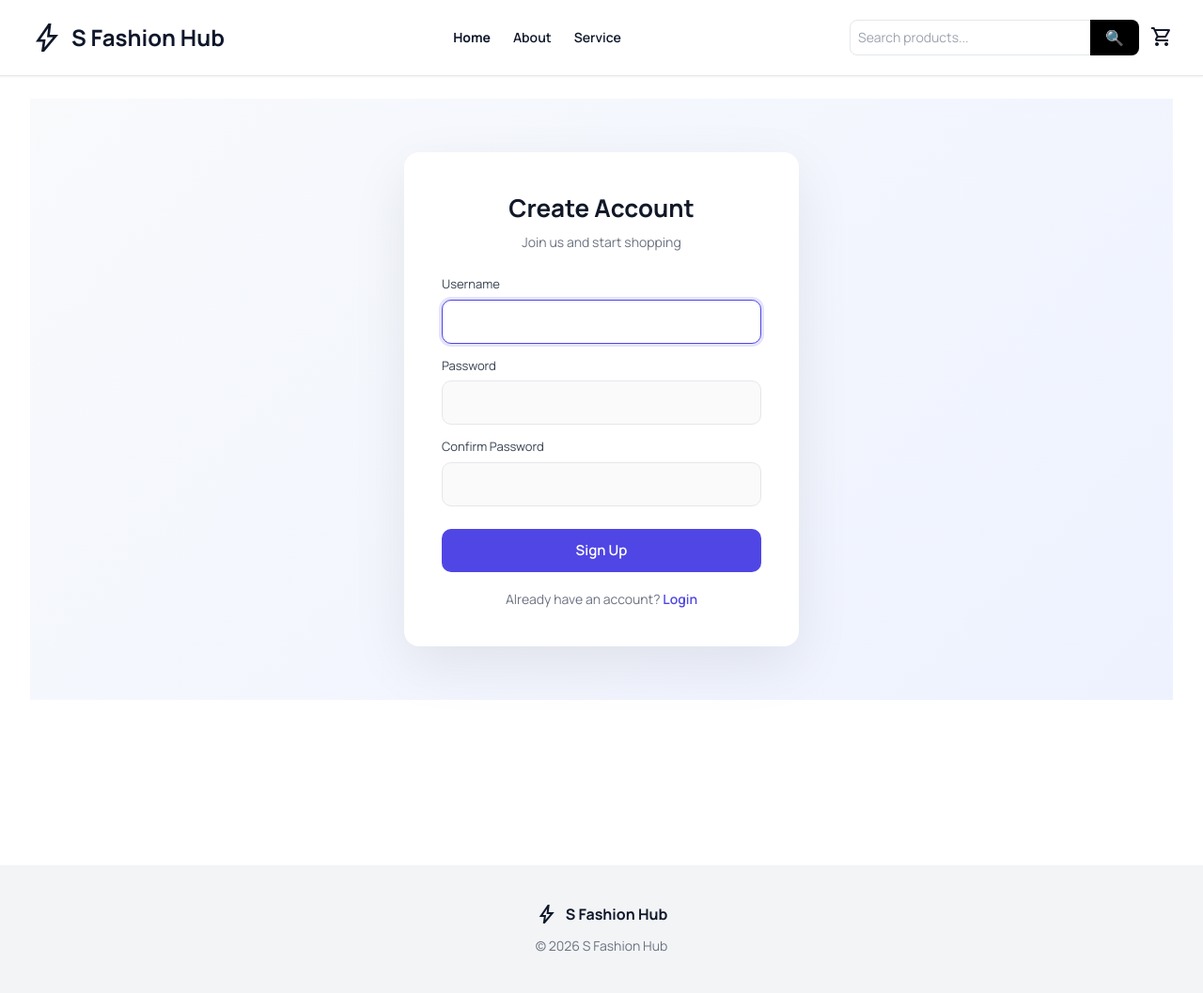
After one commit to SUFIYAN9009/Ecommerce-Shop1, a Django app: page /signup/ in a window 1280 px wide. The commit adds this page. Shown: the whole page at 94% size. Run offline with Django 4.2, Linux system fonts and the light colour scheme; some libraries are stand-ins or nearby versions.

Commit message:
updated project features

```diff
--- a/web/Templates/header_footer.html
+++ b/web/Templates/header_footer.html
@@ -88,7 +88,7 @@ body {
 
       </form>
 
-      <a href="{% url 'product' %}" class="relative hover:scale-110 transition">
+      <a href="{% url 'dashboard' %}" class="relative hover:scale-110 transition">
 
         <span class="material-symbols-outlined text-xl sm:text-2xl">
           shopping_cart
--- a/web/Templates/home.html
+++ b/web/Templates/home.html
@@ -150,11 +150,11 @@ function updateSingleIcon(productId, buttonElement) {
 
   if (wishlist.includes(productId)) {
     icon.textContent = "favorite";
-    icon.style.color = "#ef4444";                    // Red
-    icon.style.fontVariationSettings = "'FILL' 1";   // Filled heart
+    icon.style.color = "#ef4444";
+    icon.style.fontVariationSettings = "'FILL' 1";
   } else {
     icon.textContent = "favorite";
-    icon.style.color = "#6b7280";                    // Gray
+    icon.style.color = "#6b7280";
     icon.style.fontVariationSettings = "'FILL' 0";
   }
 }
--- /dev/null
+++ b/web/Templates/signup.html
@@ -0,0 +1,142 @@
+{% extends 'header_footer.html' %}
+
+{% block base %}
+
+<style>
+    .auth-wrapper {
+        min-height: 80vh;
+        display: flex;
+        align-items: center;
+        justify-content: center;
+        padding: 20px;
+        background: linear-gradient(135deg, #f8fafc, #eef2ff);
+    }
+
+    .auth-card {
+        width: 100%;
+        max-width: 420px;
+        background: #ffffff;
+        padding: 40px;
+        border-radius: 16px;
+        box-shadow: 0 20px 60px rgba(0,0,0,0.08);
+    }
+
+    .auth-title {
+        text-align: center;
+        font-size: 26px;
+        font-weight: 700;
+        color: #111827;
+        margin-bottom: 6px;
+    }
+
+    .auth-subtitle {
+        text-align: center;
+        font-size: 14px;
+        color: #6b7280;
+        margin-bottom: 25px;
+    }
+
+    .field {
+        margin-bottom: 14px;
+    }
+
+    .field label {
+        display: block;
+        font-size: 13px;
+        color: #374151;
+        margin-bottom: 6px;
+    }
+
+    .auth-card input {
+        width: 100%;
+        padding: 12px 14px;
+        border: 1px solid #e5e7eb;
+        border-radius: 10px;
+        font-size: 14px;
+        outline: none;
+        transition: 0.2s;
+        background: #fafafa;
+    }
+
+    .auth-card input:focus {
+        border-color: #4f46e5;
+        background: #fff;
+        box-shadow: 0 0 0 3px rgba(79,70,229,0.15);
+    }
+
+    .auth-btn {
+        width: 100%;
+        padding: 12px;
+        background: #4f46e5;
+        color: white;
+        border: none;
+        border-radius: 10px;
+        font-size: 15px;
+        font-weight: 600;
+        cursor: pointer;
+        transition: 0.3s;
+        margin-top: 10px;
+    }
+
+    .auth-btn:hover {
+        background: #4338ca;
+    }
+
+    .auth-footer {
+        text-align: center;
+        margin-top: 18px;
+        font-size: 14px;
+        color: #6b7280;
+    }
+
+    .auth-footer a {
+        color: #4f46e5;
+        text-decoration: none;
+        font-weight: 600;
+    }
+
+    .auth-footer a:hover {
+        text-decoration: underline;
+    }
+</style>
+
+<div class="auth-wrapper">
+
+    <div class="auth-card">
+
+        <div class="auth-title">Create Account</div>
+        <div class="auth-subtitle">Join us and start shopping</div>
+
+        <form method="post">
+            {% csrf_token %}
+
+            <div class="field">
+                <label>Username</label>
+                {{ form.username }}
+            </div>
+
+            <div class="field">
+                <label>Password</label>
+                {{ form.password1 }}
+            </div>
+
+            <div class="field">
+                <label>Confirm Password</label>
+                {{ form.password2 }}
+            </div>
+
+            <button type="submit" class="auth-btn">
+                Sign Up
+            </button>
+        </form>
+
+        <div class="auth-footer">
+            Already have an account?
+            <a href="{% url 'login' %}">Login</a>
+        </div>
+
+    </div>
+
+</div>
+
+{% endblock base %}
--- a/web/app/views.py
+++ b/web/app/views.py
@@ -1,7 +1,10 @@
 from django.shortcuts import render,redirect,get_object_or_404
 from .models import Order, Product
 from django.db.models import Q, Case, When, IntegerField
-
+from django.contrib.auth.forms import UserCreationForm
+from django.contrib.auth import login
+from .forms import OrderForm
+from django.contrib.auth.decorators import login_required
 
 
 
@@ -48,18 +51,76 @@ def product_list(request):
     })
 
 
+# ORDER (ONLY LOGIN USERS CAN ACCESS)
+@login_required(login_url='login')
+
 def order_list(request, id):
     product = get_object_or_404(Product, id=id)
 
     if request.method == "POST":
-        Order.objects.create(
-            customer_name=request.POST.get('customer_name'),
-            email=request.POST.get('email'),
-            address=request.POST.get('address'),
-            product_name=product,
-            price=product.price,
-            quantity=request.POST.get('quantity')
-        )
-        return redirect('home')
+        form = OrderForm(request.POST)
 
-    return render(request, 'order.html', {'product': product})
+        if form.is_valid():
+            order = form.save(commit=False)
+            order.user = request.user
+            order.product_name = product
+            order.price = product.price
+            order.save()
+
+            return redirect('dashboard')
+    else:
+        form = OrderForm()
+
+    return render(request, 'order.html', {
+        'product': product,
+        'form': form
+    })
+
+
+
+
+
+# SIGNUP
+def signup(request):
+    if request.method == "POST":
+        form = UserCreationForm(request.POST)
+        if form.is_valid():
+            form.save()
+            return redirect('login')   # 👈 send to login page
+    else:
+        form = UserCreationForm()
+
+    return render(request, 'signup.html', {'form': form})
+
+
+
+
+@login_required(login_url='login')
+@login_required(login_url='login')
+def dashboard(request):
+    # ONLY ACTIVE ORDERS (NOT CANCELLED)
+    orders = Order.objects.filter(
+        user=request.user,
+        status="pending"
+    ).order_by('-order_date')
+
+    # TOTAL ONLY FROM ACTIVE ORDERS
+    total_amount = sum(order.price * order.quantity for order in orders)
+
+    order_count = orders.count()
+
+    return render(request, 'dashboard.html', {
+        'orders': orders,
+        'total_amount': total_amount,
+        'order_count': order_count,
+    })
+
+@login_required(login_url='login')
+def cancel_order(request, id):
+    order = get_object_or_404(Order, id=id, user=request.user)
+
+    if order.status != "cancelled":
+        order.status = "cancelled"
+        order.save()
+
+    return redirect('dashboard')
--- a/web/web/settings.py
+++ b/web/web/settings.py
@@ -127,3 +127,5 @@ MEDIA_ROOT = BASE_DIR / 'media'
 # https://docs.djangoproject.com/en/4.2/ref/settings/#default-auto-field
 
 DEFAULT_AUTO_FIELD = 'django.db.models.BigAutoField'
+LOGIN_REDIRECT_URL = '/'
+LOGIN_URL = '/login/'
--- a/web/web/urls.py
+++ b/web/web/urls.py
@@ -16,6 +16,7 @@ Including another URLconf
 """
 from django.contrib import admin
 from django.urls import path
+from django.contrib.auth import views as auth_views
 from django.conf import settings
 from django.conf.urls.static import static
 from app import views
@@ -23,6 +24,20 @@ from app import views
 urlpatterns = [
     path('admin/', admin.site.urls),
     path('', views.home, name='home'),
+    path('dashboard/', views.dashboard, name='dashboard'),
+    path('cancel-order/<int:id>/', views.cancel_order, name='cancel_order'),
+
+
+    # LOGIN
+    path('login/', auth_views.LoginView.as_view(template_name='login.html'), name='login'),
+
+    # SIGNUP
+    path('signup/', views.signup, name='signup'),
+
+    # ORDER (PROTECTED)
+    path('order/<int:id>/', views.order_list, name='order_form'),
+
+
     path('header_footer/', views.header_footer, name='header_footer'),
     path('about/', views.about, name='about'),
     path('service/', views.service, name='service'),
```
Also changed, not shown: web/Templates/dashboard.html (added, +176 -0 lines), web/Templates/login.html (added, +137 -0 lines), web/Templates/order.html (+68 -11 lines), web/app/forms.py (added, +15 -0 lines), web/app/models.py (+15 -2 lines), web/app/migrations/0006_order_user.py (added), web/app/migrations/0007_order_status.py (added), web/db.sqlite3.
